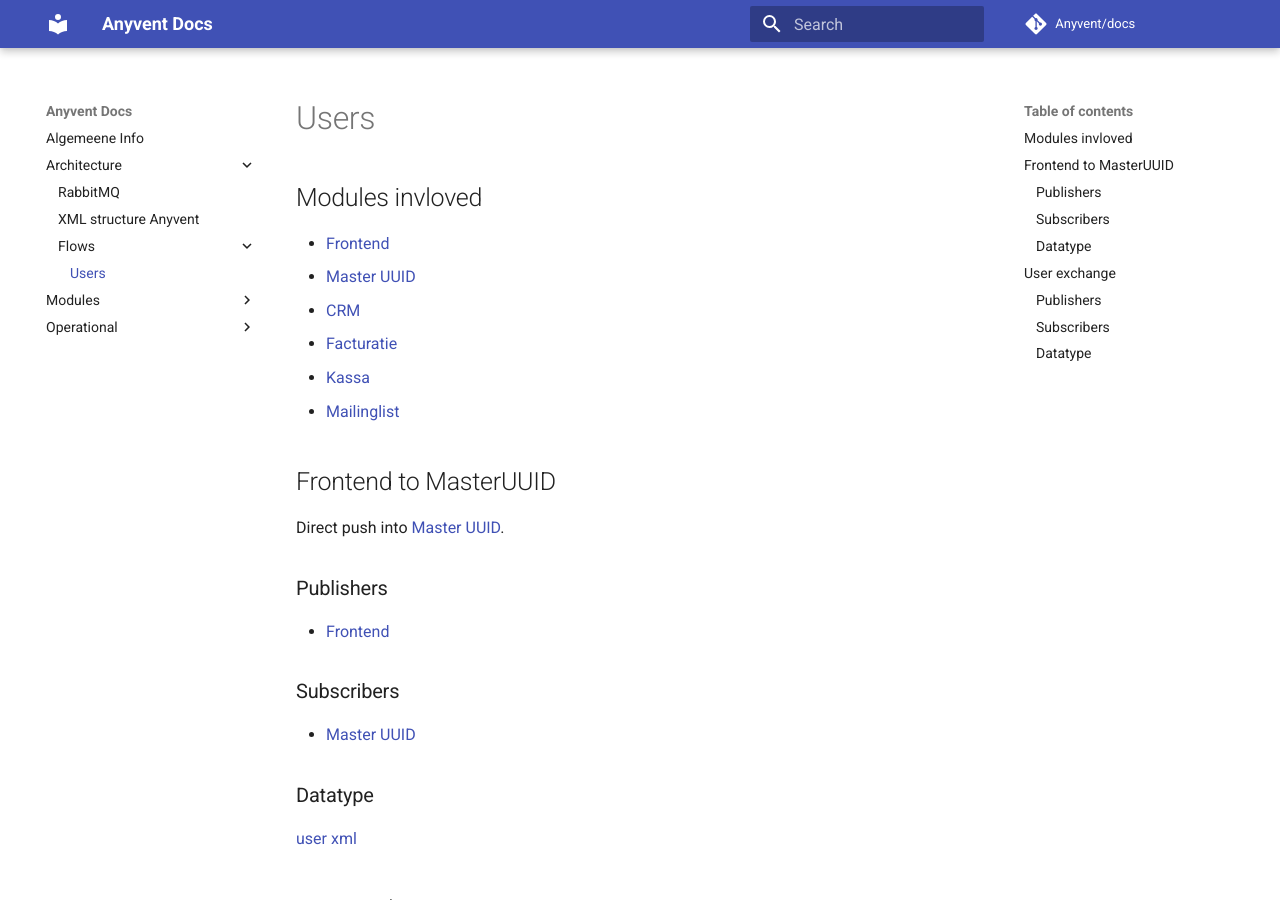
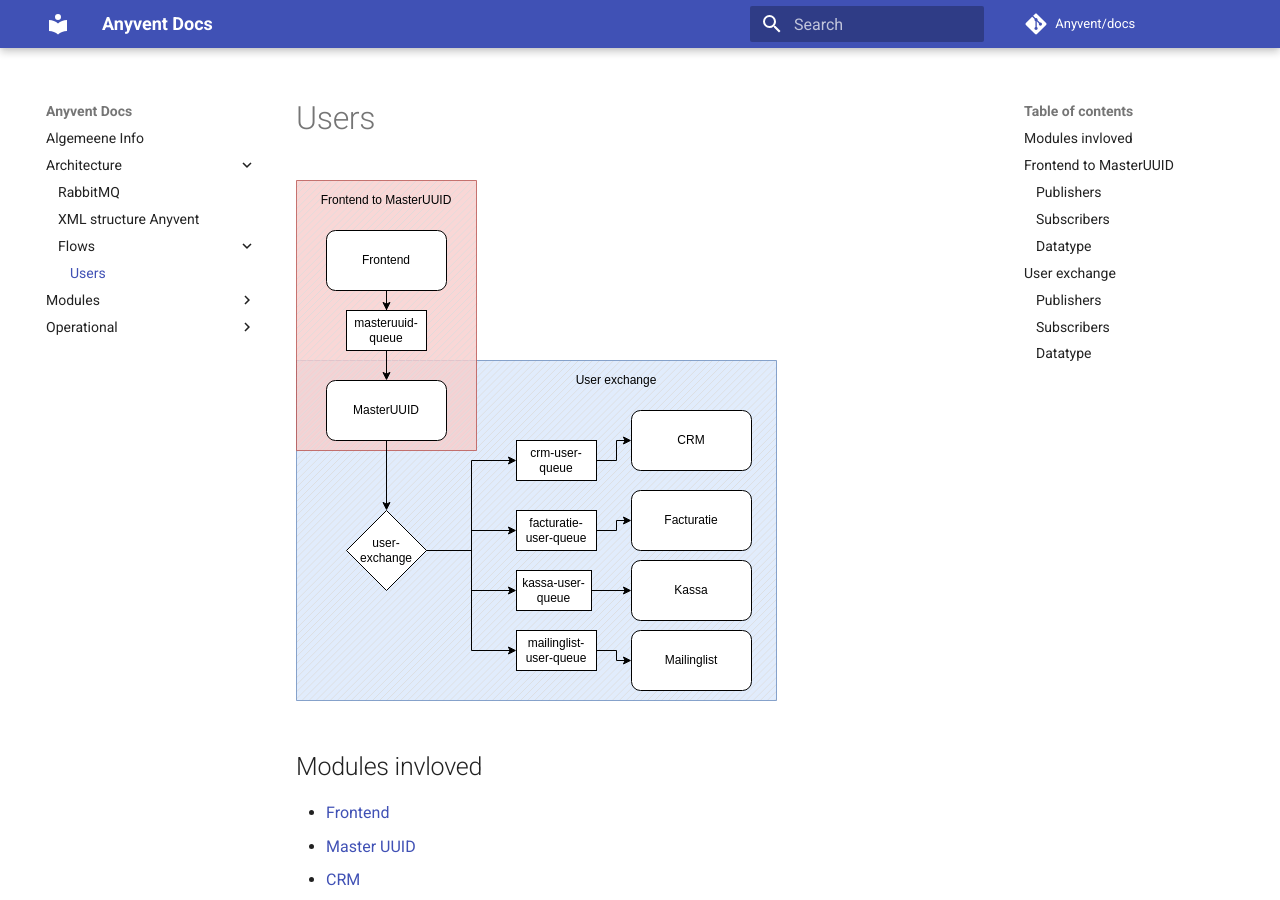
Before and after one commit to seppeconinx/docs, an MkDocs documentation site: the page built from docs/architecture/flows/users.md, in a window 1280 px wide and 900 px high. Built offline with MkDocs 1.6.1 and Material for MkDocs 9.7.7, drawn with Linux system fonts in a browser that asks for light colours; comment, search, counter and statistics services are not loaded.

Commit message:
readded image

```diff
--- a/docs/architecture/flows/users.md
+++ b/docs/architecture/flows/users.md
@@ -1,4 +1,6 @@
 # Users
+![user diagram](./img/user_create.svg)
+
 ## Modules invloved
 - [Frontend](http://anyvent.github.io/docs/modules/Frontend)
 - [Master UUID](http://anyvent.github.io/docs/modules/Master UUID)
```
